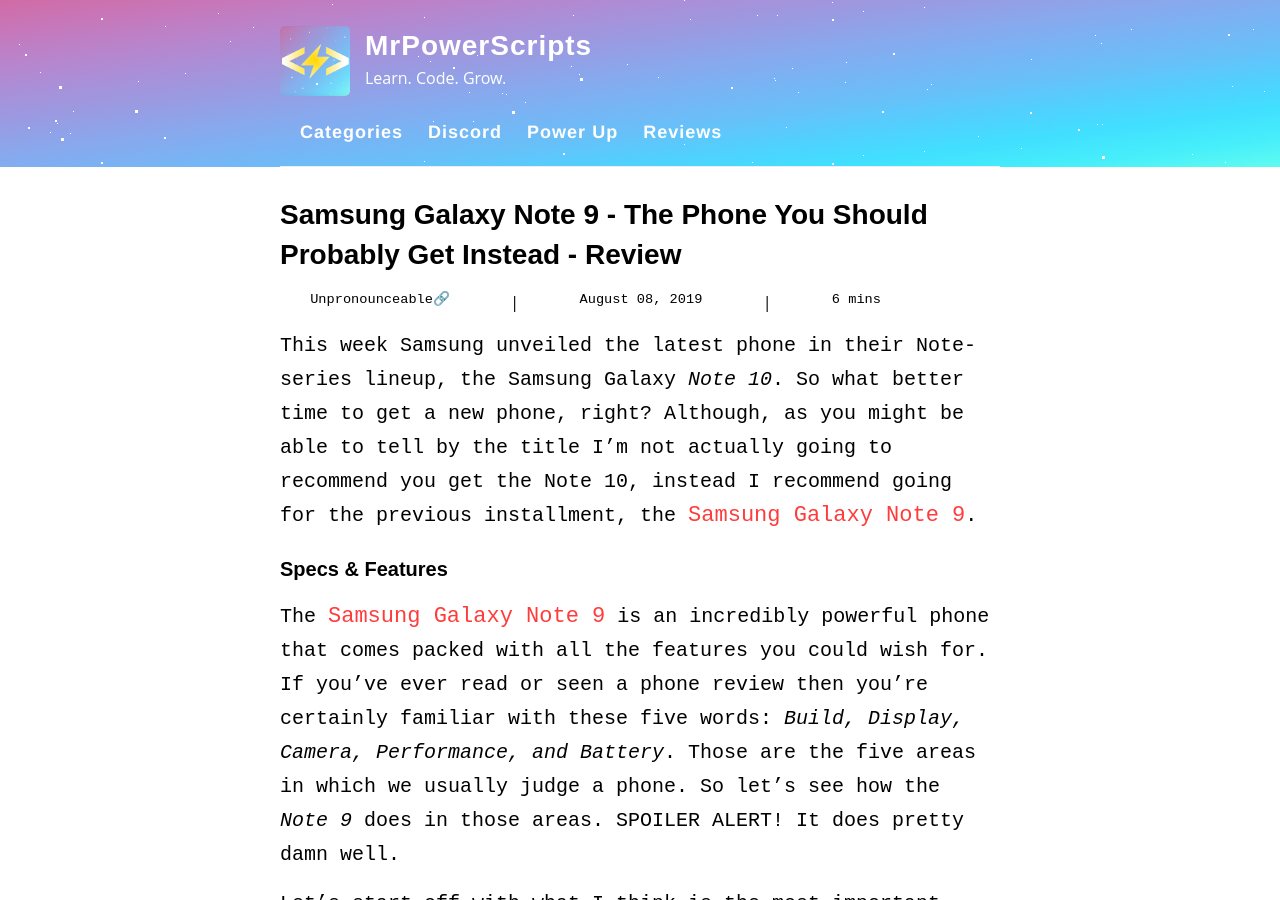
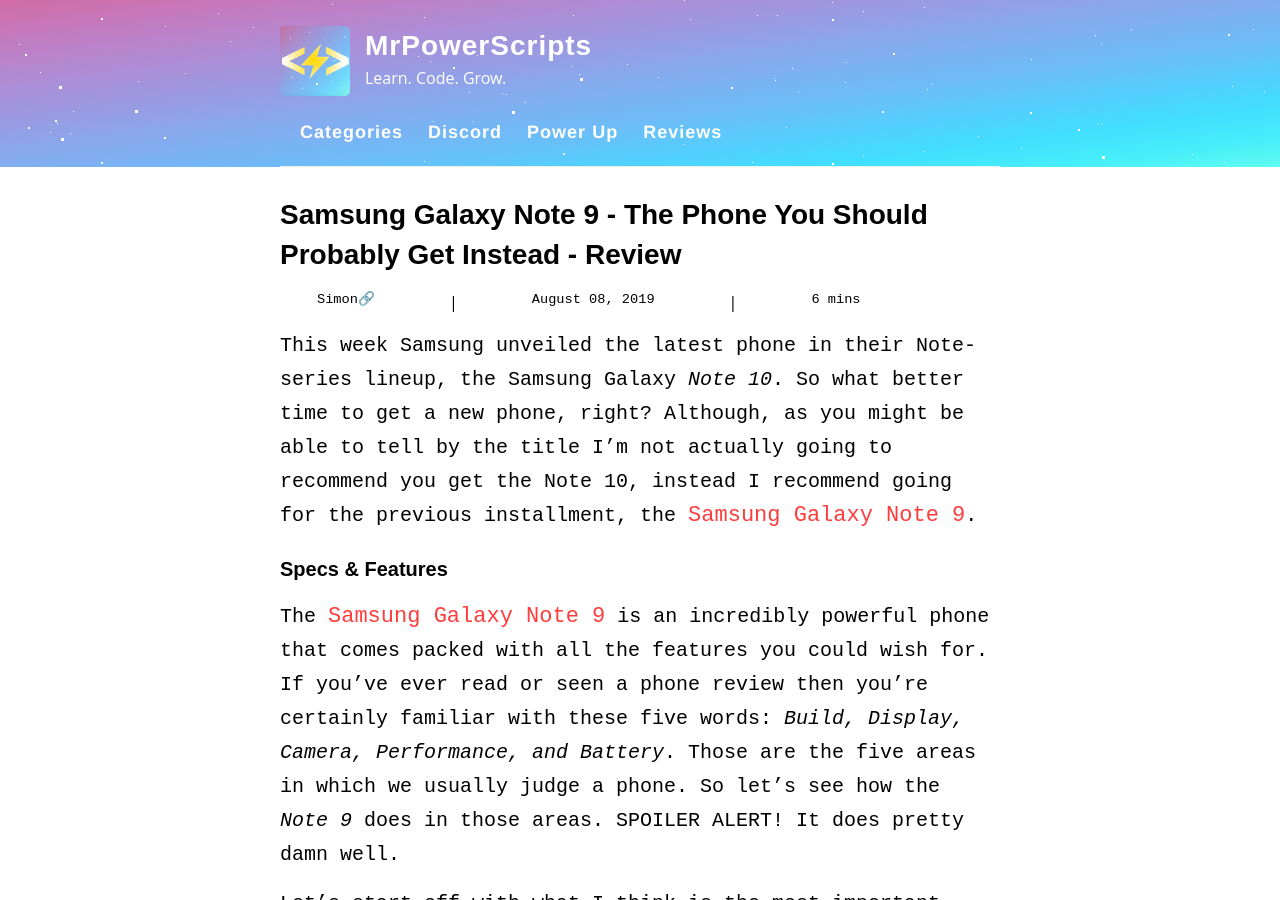
Before and after one commit to MrPowerScripts/MrPowerScripts.com, a Jekyll site: the page built from _reviews/2019-08-08-samsung-galaxy-note-9-review.md, in a window 1280 px wide and 900 px high. Built offline with Jekyll 4.4.1, drawn with Linux system fonts in a browser that asks for light colours.

Commit message:
Updated my name

```diff
--- a/_reviews/2019-08-08-samsung-galaxy-note-9-review.md
+++ b/_reviews/2019-08-08-samsung-galaxy-note-9-review.md
@@ -1,7 +1,7 @@
 ---
 layout: review
-author: Unpronounceable
-author_url: https://twitter.com/UnproTweets
+author: Simon
+author_url: https://twitter.com/siimonhansson
 title: Samsung Galaxy Note 9 - The Phone You Should Probably Get Instead - Review
 date: 2019-08-08 05:00:45+00
 tags: [mrpowerscripts, mrpowerscripts reviews, product reviews, reviewing amazon products, amazon product]
```
